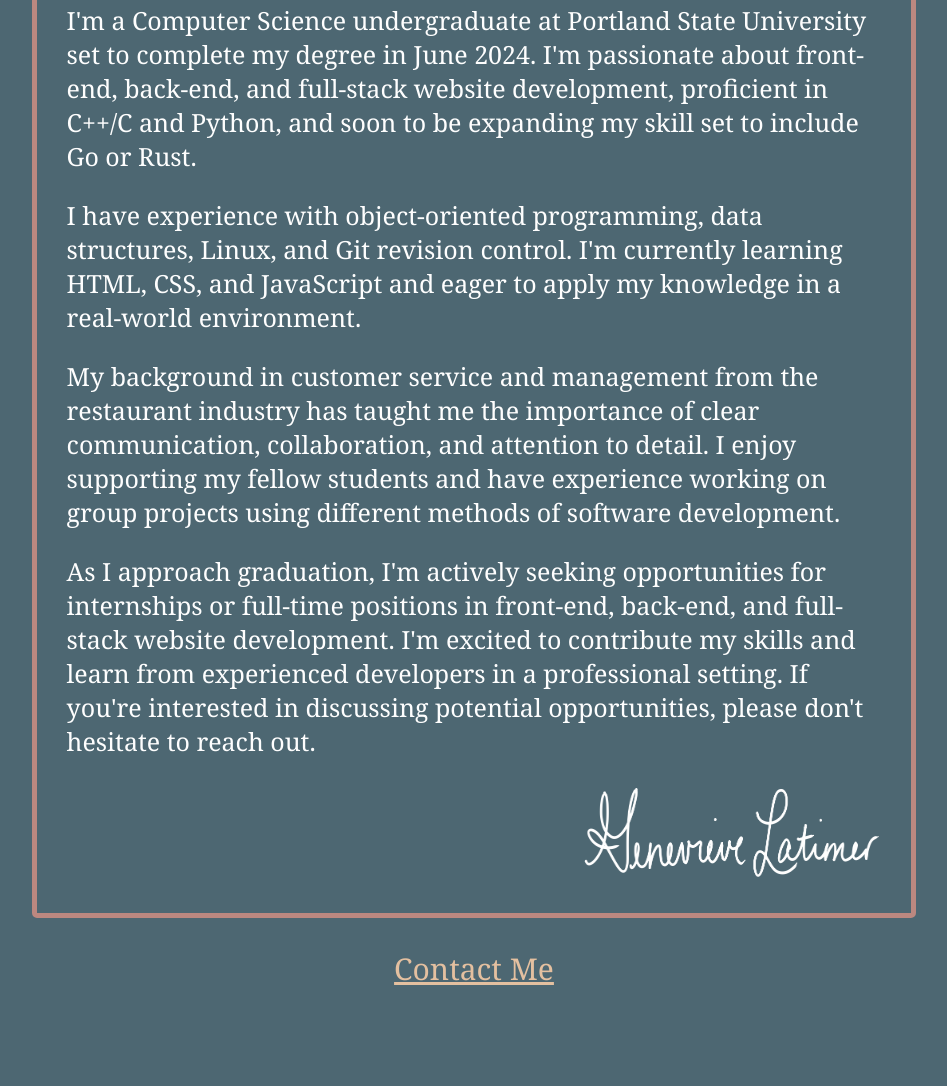
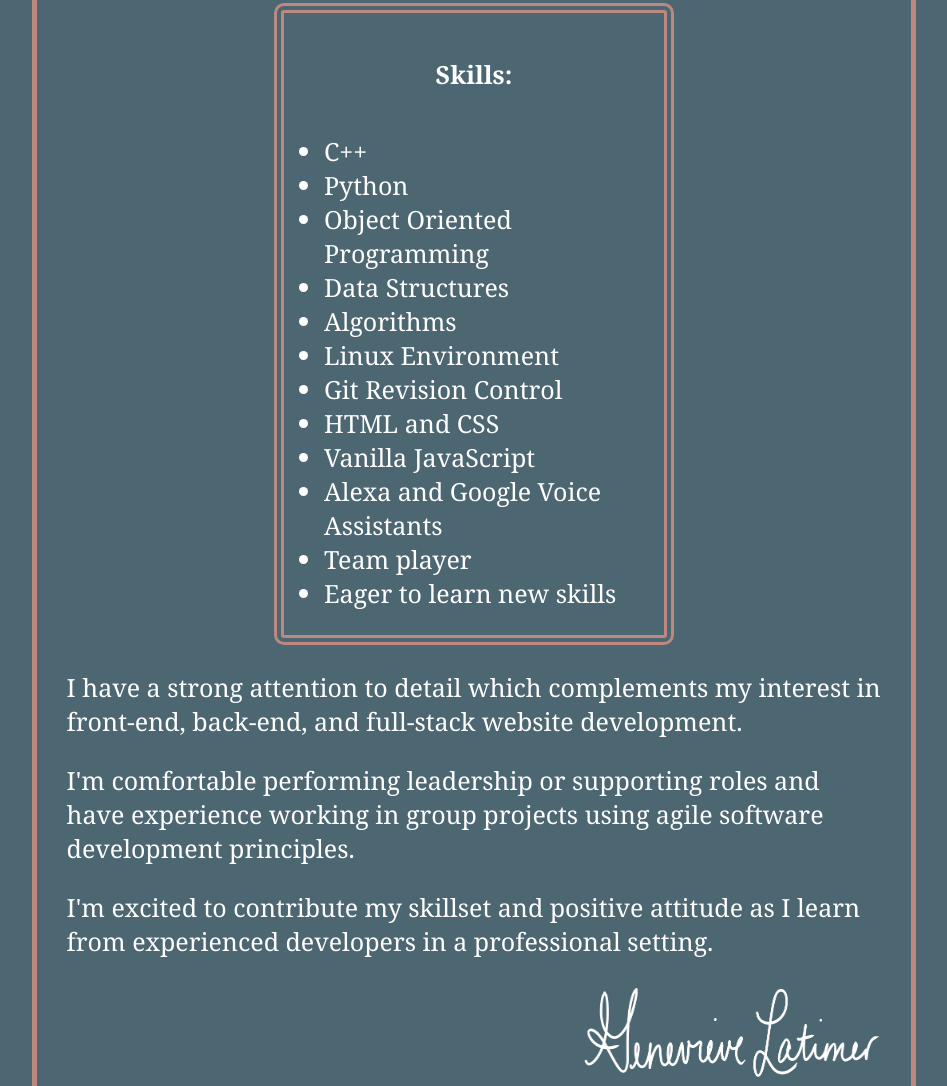
Before and after one commit to glatimer/glatimer.github.io, a plain HTML site: page about-me.html in a window 1280 px wide. Shown: the part 1051-2137 px from the top of the page, without its empty margins (166-1113 px from the left). Drawn offline with Linux system fonts and the light colour scheme.

Commit message:
updated about me to be concise with bullet list of skills

```diff
--- a/about-me.html
+++ b/about-me.html
@@ -31,34 +31,36 @@
               <h2>About Me</h2>
             </figcaption>
           </figure>
+          <section class="about-skills">
+            <h1>Skills:</h1>
+            <ul>
+              <li>C++</li>
+              <li>Python</li>
+              <li>Object Oriented Programming</li>
+              <li>Data Structures</li>
+              <li>Algorithms</li>
+              <li>Linux Environment</li>
+              <li>Git Revision Control</li>
+              <li>HTML and CSS</li>
+              <li>Vanilla JavaScript</li>
+              <li>Alexa and Google Voice Assistants</li>
+              <li>Team player</li>
+              <li>Eager to learn new skills</li>
+            </ul>
+          </section>
 
           <p class="about-text">
-            I'm a Computer Science undergraduate at Portland State University
-            set to complete my degree in June 2024. I'm passionate about
-            front-end, back-end, and full-stack website development, proficient
-            in C++/C and Python, and soon to be expanding my skill set to
-            include Go or Rust.
+            I have a strong attention to detail which complements my interest in
+            front-end, back-end, and full-stack website development.
           </p>
           <p class="about-text">
-            I have experience with object-oriented programming, data structures,
-            Linux, and Git revision control. I'm currently learning HTML, CSS,
-            and JavaScript and eager to apply my knowledge in a real-world
-            environment.
+            I'm comfortable performing leadership or supporting roles and have
+            experience working in group projects using agile software
+            development principles.
           </p>
           <p class="about-text">
-            My background in customer service and management from the restaurant
-            industry has taught me the importance of clear communication,
-            collaboration, and attention to detail. I enjoy supporting my fellow
-            students and have experience working on group projects using
-            different methods of software development.
-          </p>
-          <p class="about-text">
-            As I approach graduation, I'm actively seeking opportunities for
-            internships or full-time positions in front-end, back-end, and
-            full-stack website development. I'm excited to contribute my skills
-            and learn from experienced developers in a professional setting. If
-            you're interested in discussing potential opportunities, please
-            don't hesitate to reach out.
+            I'm excited to contribute my skillset and positive attitude as I
+            learn from experienced developers in a professional setting.
           </p>
           <div class="signature-container">
             <img
--- a/styles.css
+++ b/styles.css
@@ -190,6 +190,16 @@ nav {
 }
 
 /* --------- text boxes for About Me and Experience pages --------- */
+
+.about-skills {
+  margin: auto;
+  display: flexbox;
+  max-width: 400px;
+  border: 10px solid var(--dusty_coral);
+  border-style: double;
+  border-radius: 10px;
+  /* text-align: center; */
+}
 
 .exp-main {
   margin: auto;
```
